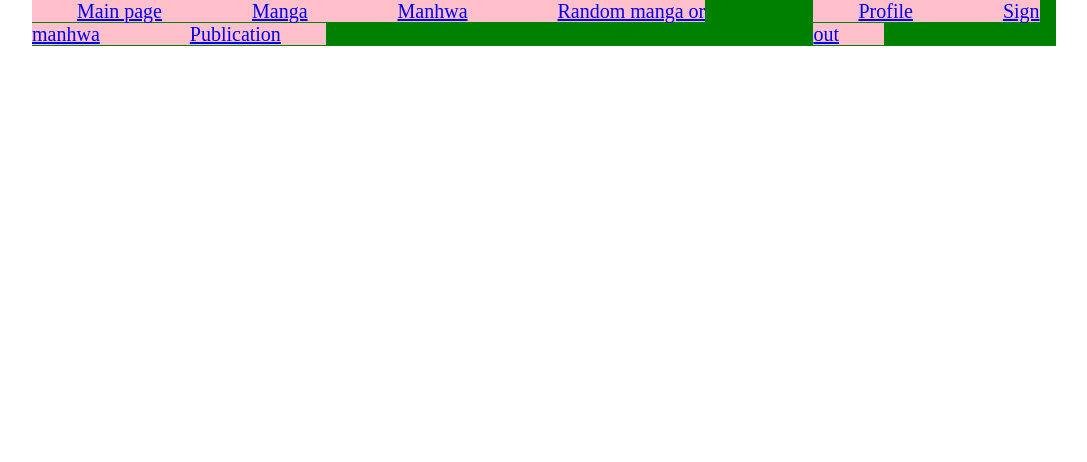
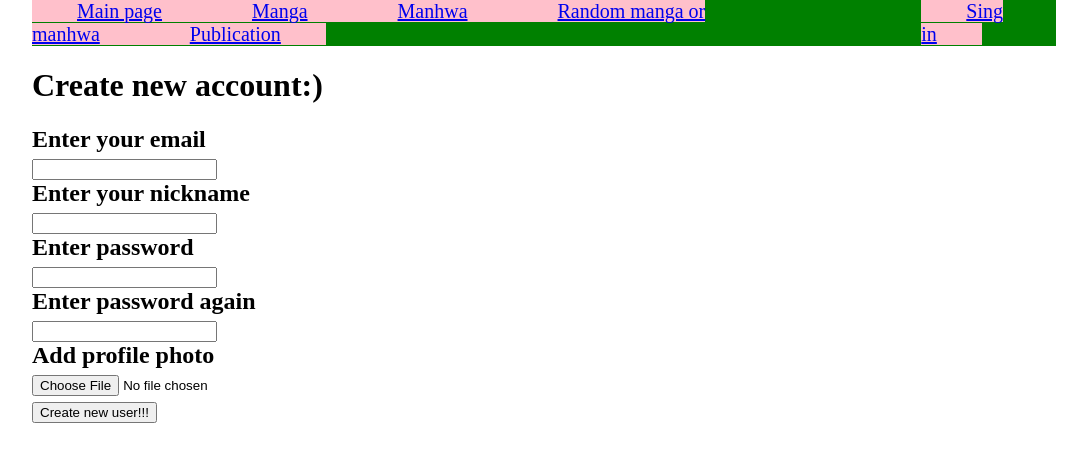
Before and after one commit to runLeonov/content-pub-java-go-angular-, an Angular app in the folder contentPublicationUI/: page /sing-up in a window 1280 px wide. Before the commit this address led to /. Shown: the top 462 px of the page, without its empty margins (96-1183 px from the left). Built offline with nearby package versions, Linux system fonts and the light colour scheme.

Commit message:
[UI] - authorization added

```diff
--- a/contentPublicationUI/src/app/app.component.ts
+++ b/contentPublicationUI/src/app/app.component.ts
@@ -1,4 +1,6 @@
-import { Component } from '@angular/core';
+import {Component} from '@angular/core';
+import {User} from "./user";
+import {Input} from '@angular/core';
 
 @Component({
   selector: 'app-root',
@@ -7,4 +9,15 @@ import { Component } from '@angular/core';
 })
 export class AppComponent {
   title = 'contentPublicationUI';
+
+  constructor() {
+  }
+
+  public static getUser(): User | undefined {
+    let item = localStorage.getItem("user");
+    if (item) {
+      return JSON.parse(String(localStorage.getItem("user")));
+    }
+    return undefined;
+  }
 }
--- /dev/null
+++ b/contentPublicationUI/src/app/auth-page/auth-page.component.html
@@ -0,0 +1,48 @@
+<h1>
+  Create new account:)
+</h1>
+<h2>
+  <div>
+    <div>Enter your email</div>
+    <input
+      [(ngModel)]="email"
+      type="email"
+      placeholder="">
+  </div>
+  <div>
+    <div>Enter your nickname</div>
+    <input
+      [(ngModel)]="name"
+      type="text"
+      placeholder="">
+  </div>
+  <div>
+    <div>Enter password</div>
+    <input #pass
+           [(ngModel)]="password"
+           type="password"
+           placeholder="">
+  </div>
+  <div>
+    <div>Enter password again</div>
+    <input #passRep
+           type="password"
+           placeholder="">
+  </div>
+
+  <div>
+    <div>Add profile photo</div>
+    <div [innerHtml]='msg' *ngIf="msg" style="color: red;"></div>
+    <input type="file" (change)="selectImg($event);">
+  </div>
+
+
+  <button (click)="validation()">Create new user!!!</button>
+
+  <div style="color: red" *ngIf="incorrectPass">Password are not same! Try again.</div>
+  <div style="color: red" *ngIf="emptyPass">Password must contains at least 6 symbols</div>
+  <div style="color: red" *ngIf="emptyEmail">Email field cannot be empty</div>
+  <div style="color: red" *ngIf="emptyName">Name field cannot be empty</div>
+  <div style="color: red" *ngIf="userExist">User already exist</div>
+
+</h2>
--- /dev/null
+++ b/contentPublicationUI/src/app/auth-page/auth-page.component.ts
@@ -0,0 +1,121 @@
+import {Component, ElementRef, ViewChild} from '@angular/core';
+import {environment} from "../environment";
+import {HttpClient} from "@angular/common/http";
+import {Router} from "@angular/router";
+
+@Component({
+  selector: 'app-auth-page',
+  templateUrl: './auth-page.component.html',
+  styleUrls: ['./auth-page.component.css']
+})
+export class AuthPageComponent {
+  email: string | undefined
+  password: string | undefined
+  name: string | undefined
+  img: any = ''
+
+  incorrectPass: boolean = false
+  userExist: boolean = false
+  emptyEmail: boolean = false
+  emptyName: boolean = false
+  emptyPass: boolean = false
+
+  msg = "";
+  public edited = false;
+  url: any;
+
+  constructor(private httpclient: HttpClient, private router: Router) {
+  }
+
+  //@ts-ignore
+  @ViewChild('pass') pass: ElementRef;
+  //@ts-ignore
+  @ViewChild('passRep') passRep: ElementRef;
+
+  ngAfterViewInit() {
+  }
+
+  validation() {
+    if (!this.email) {
+      this.emptyEmail = true;
+      return;
+    }
+
+    if (!this.name) {
+      this.emptyName = true;
+      return;
+    }
+
+    let pass = this.pass.nativeElement.value;
+    let passRep = this.passRep.nativeElement.value;
+
+    if (pass.length < 6) {
+      this.emptyPass = true;
+      return;
+    }
+
+    if (pass !== passRep) {
+      this.incorrectPass = true;
+      return;
+    }
+
+    this.incorrectPass = false;
+    this.emptyName = false;
+    this.emptyEmail = false;
+    this.emptyPass = false;
+    this.userExist = false;
+
+    this.httpclient.post<boolean>(`${environment.serverUrl}/auth/check-exist`, {
+      email: this.email
+    }).subscribe(exist => {
+      this.userExist = exist;
+      if (!this.userExist) {
+        this.singUp()
+      }
+    });
+  }
+
+  selectImg(event: any) {
+    let mimeType = event.target.files[0].type;
+
+    if (mimeType.match(/image\/*/) == null) {
+      this.msg = "Only images are supported";
+      return;
+    }
+
+    let reader = new FileReader();
+    reader.readAsDataURL(event.target.files[0]);
+
+    reader.onload = (_event) => {
+      this.msg = "";
+      this.url = reader.result;
+      this.img = reader.result;
+    }
+
+    this.edited = true
+  }
+
+  singUp() {
+    this.httpclient.post<bigint>(`${environment.serverUrl}/auth/register`, {
+      email: this.email,
+      password: this.password,
+      name: this.name,
+      img64: this.img
+    }, {withCredentials: true}).subscribe(() => this.singIn());
+  }
+
+  singIn() {
+    this.httpclient.post<any>(`${environment.serverUrl}/auth/login`, {
+      email: this.email,
+      password: this.password,
+    }, {withCredentials: true}).subscribe(() => {
+      this.getUser();
+    });
+  }
+
+  getUser() {
+    this.httpclient.get<any>(`${environment.serverUrl}/auth/user`, {withCredentials: true}).subscribe(user => {
+      localStorage.setItem("user", JSON.stringify(user));
+    });
+  }
+}
--- a/contentPublicationUI/src/app/headerc/headerc.component.css
+++ b/contentPublicationUI/src/app/headerc/headerc.component.css
@@ -6,7 +6,7 @@ header {
   justify-content:space-between;
 }
 
-.head-buttons a {
+.head-buttons a, p {
   font-size: 20px;
   width: 20%;
   padding: 0 45px;
--- a/contentPublicationUI/src/app/headerc/headerc.component.html
+++ b/contentPublicationUI/src/app/headerc/headerc.component.html
@@ -7,7 +7,13 @@
     <a routerLink="/title/create">Publication</a>
   </div>
   <div class="head-buttons right-buttons">
-    <a routerLink="/profile">Profile</a>
-    <a routerLink="/logout">Sign out</a>
+    <a *ngIf="user" routerLink="/profile"><img width="30" [src]="user.img64" alt=""></a>
+    <div *ngIf="!user">
+      <a routerLink="/sing-up">Sing in</a>
+    </div>
+    <div *ngIf="user">
+      <p (click)="logOut()">Sign out</p>
+    </div>
+
   </div>
 </header>
--- a/contentPublicationUI/src/app/headerc/headerc.component.ts
+++ b/contentPublicationUI/src/app/headerc/headerc.component.ts
@@ -1,4 +1,10 @@
-import { Component } from '@angular/core';
+import {Component, Input} from '@angular/core';
+import {HttpClient} from "@angular/common/http";
+import {Router} from "@angular/router";
+import {User} from "../user";
+import {AppModule} from "../app.module";
+import {AppComponent} from "../app.component";
+import {environment} from "../environment";
 
 @Component({
   selector: 'app-headerc',
@@ -7,4 +13,16 @@ import { Component } from '@angular/core';
 })
 export class HeadercComponent {
 
+  user: User | undefined = AppComponent.getUser();
+
+  constructor(private httpclient: HttpClient, private router: Router) {
+  }
+
+  logOut() {
+    this.httpclient.get<any>(`${environment.serverUrl}/auth/logout`, {withCredentials: true}).subscribe(user => {
+      localStorage.setItem("user", "");
+      this.router.navigate(['/titles']);
+    });
+    document.location.reload();
+  }
 }
--- a/contentPublicationUI/src/app/profile/profile.component.html
+++ b/contentPublicationUI/src/app/profile/profile.component.html
@@ -1,7 +1 @@
-<p>profile works!</p>
-<p>profile works!</p>
-<p>profile works!</p>
-<p>profile works!</p>
-<p>profile works!</p>
-<p>profile works!</p>
-<p>profile works!</p>
+<p *ngIf="user"><img [src]="user.img64" alt=""></p>
--- a/contentPublicationUI/src/app/profile/profile.component.ts
+++ b/contentPublicationUI/src/app/profile/profile.component.ts
@@ -1,4 +1,8 @@
-import { Component } from '@angular/core';
+import {Component} from '@angular/core';
+import {User} from "../user";
+import {AppComponent} from "../app.component";
+import {HttpClient} from "@angular/common/http";
+import {Router} from "@angular/router";
 
 @Component({
   selector: 'app-profile',
@@ -6,5 +10,8 @@ import { Component } from '@angular/core';
   styleUrls: ['./profile.component.css']
 })
 export class ProfileComponent {
+  user: User | undefined = AppComponent.getUser();
 
+  constructor(private httpclient: HttpClient, private router: Router) {
+  }
 }
--- a/contentPublicationUI/src/app/titleview/title-view.component.ts
+++ b/contentPublicationUI/src/app/titleview/title-view.component.ts
@@ -4,6 +4,7 @@ import {HttpClient} from "@angular/common/http";
 import {environment} from "../environment";
 import {ActivatedRoute, Router} from "@angular/router";
 import {User} from "../user";
+import {AppComponent} from "../app.component";
 
 @Component({
   selector: 'app-titleview',
@@ -12,7 +13,7 @@ import {User} from "../user";
 })
 export class TitleViewComponent {
   title: Title = Title.getEmptyTitle();
-  user: User;
+  user: User | undefined;
   isLiked: boolean = false;
   clickCount: number = 0;
   countSec: number = 0;
@@ -20,8 +21,8 @@ export class TitleViewComponent {
 
 
   constructor(private httpclient: HttpClient, private router: Router, private route: ActivatedRoute) {
+    this.user = AppComponent.getUser()
     let id: number = Number(this.route.snapshot.paramMap.get('id'));
-    this.user = JSON.parse(String(localStorage.getItem("user")).toString());
     if (id) {
       this.loadTitleByID().subscribe(title => {
         this.title = title;
@@ -34,7 +35,8 @@ export class TitleViewComponent {
       });
     }
 
-    function checkIfLiked(user: User, likes: Like[]): boolean {
+    function checkIfLiked(user: User | undefined, likes: Like[]): boolean {
+      if (!user) return false;
       let liked = false;
       likes.forEach(x => {
           if (x.userId === user.id) {
@@ -66,6 +68,10 @@ export class TitleViewComponent {
     if (this.isWorking) {
       return;
     }
+    if (!this.user) {
+      this.router.navigate(['/sing-up'])
+      return;
+    }
 
     this.isWorking = true;
     let interval = setInterval(() => {
@@ -77,11 +83,13 @@ export class TitleViewComponent {
         if (doLike) {
           this.httpclient.post<Title>(`${environment.serverUrl}/titles/like`, {
             titleContentId: this.title.id,
+            // @ts-ignore
             userId: this.user.id
           }).subscribe();
         } else {
           this.httpclient.post<Title>(`${environment.serverUrl}/titles/unlike`, {
             titleContentId: this.title.id,
+            // @ts-ignore
             userId: this.user.id
           }).subscribe();
         }
--- a/contentPublicationUI/src/app/user.ts
+++ b/contentPublicationUI/src/app/user.ts
@@ -5,13 +5,15 @@ export class User {
   public email: string;
   public name: string;
   public role: string;
+  public img64: string;
   public likes: Like[];
 
-  constructor(id: number, email: string, name: string, role: string, likes: Like[]) {
+  constructor(id: number, email: string, name: string, role: string, img64: string, likes: Like[]) {
     this.id = id;
     this.email = email;
     this.name = name;
     this.role = role;
+    this.img64 = img64;
     this.likes = likes;
   }
 }
```
Also changed, not shown: contentPublicationUI/src/app/app.module.ts (+36 -18 lines), contentPublicationUI/src/app/auth-page/auth-page.component.css (added), 1 other file (tests, documents, lock files or other folders).
